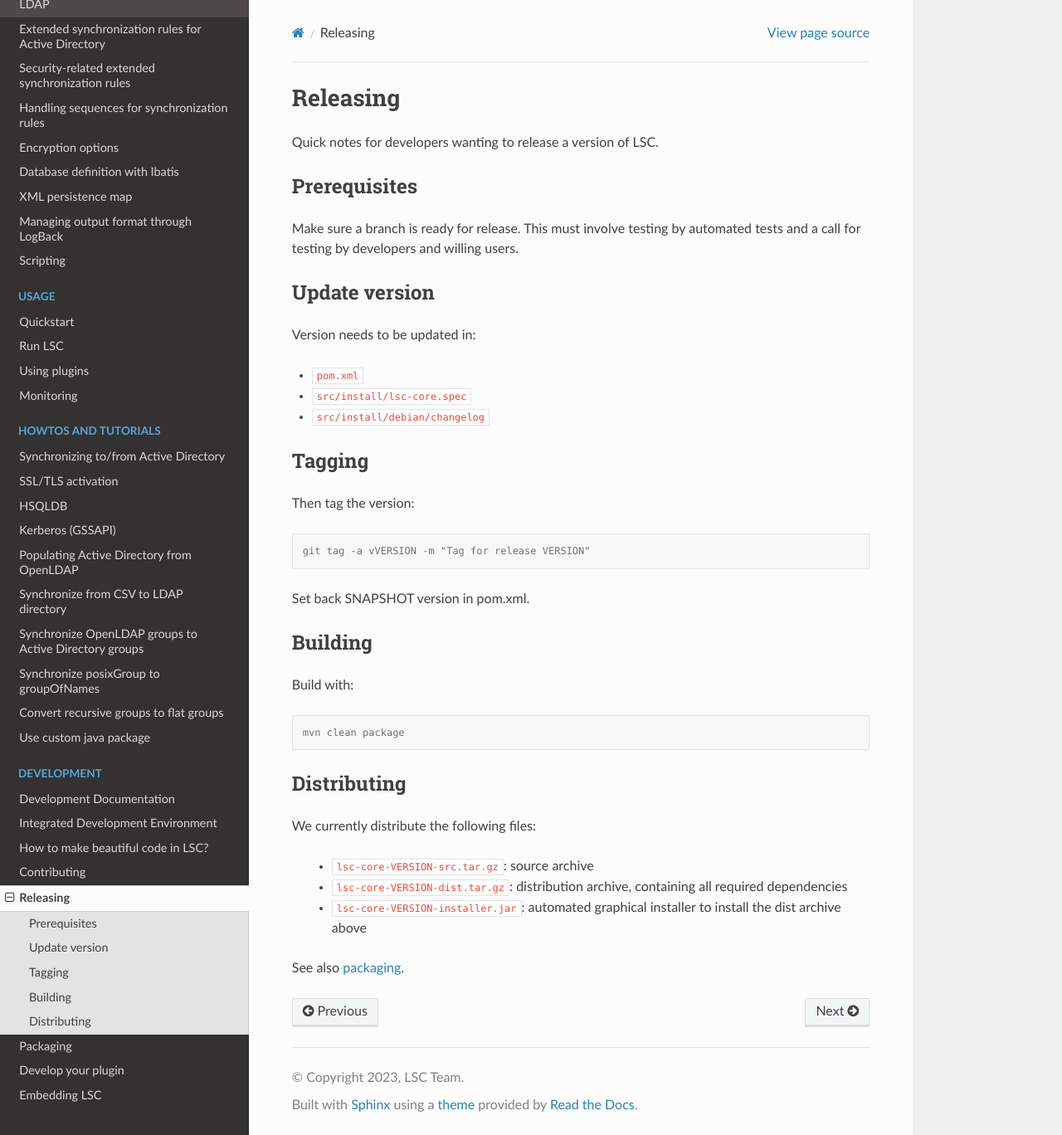
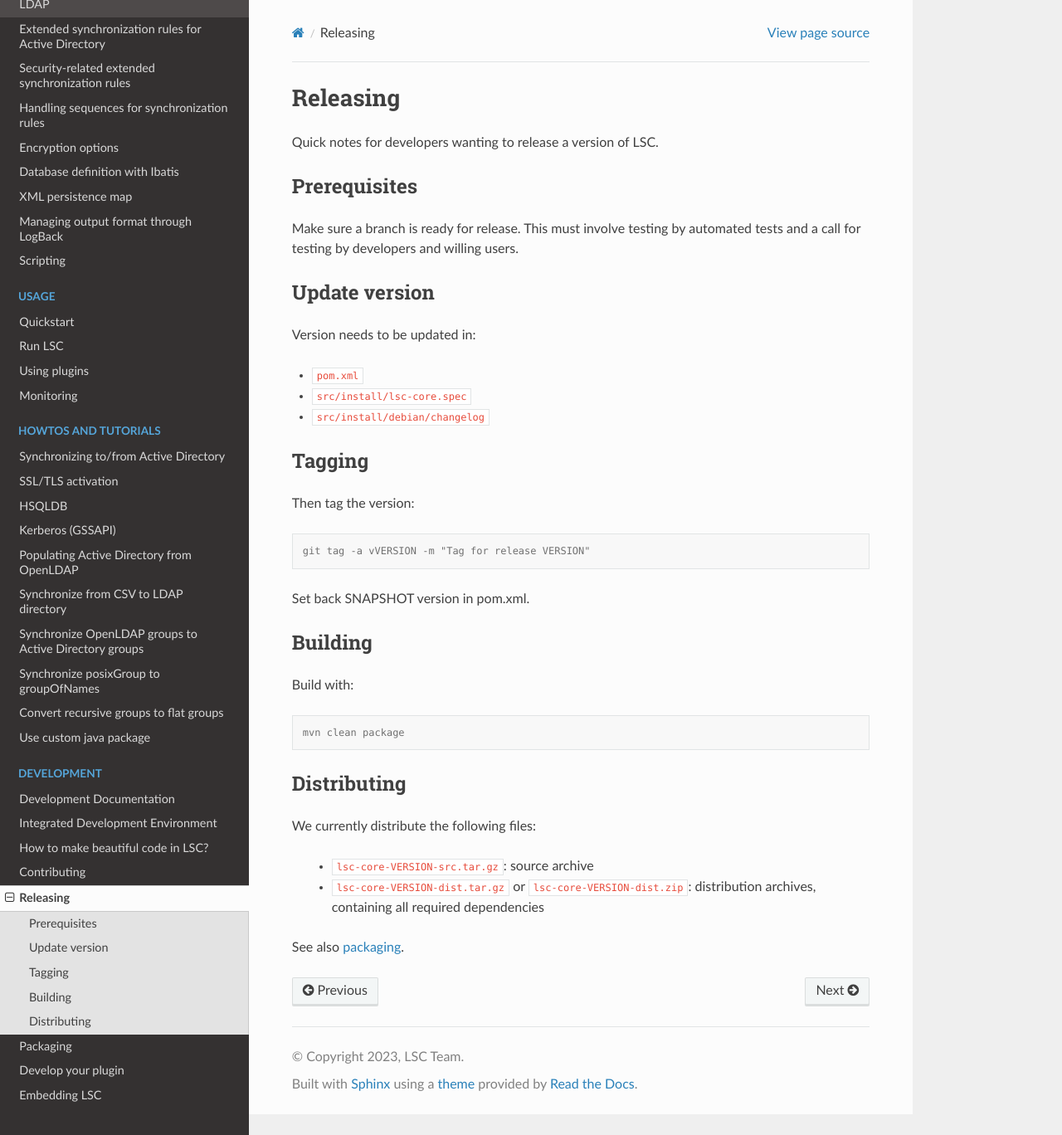
Before and after one commit to lsc-project/documentation, a Sphinx documentation site: the page built from source/release.rst, in a window 1280 px wide and 1368 px high. Shown: the whole window at 83% size. Built offline with Sphinx 7.4.7 and the Read the Docs theme 3.1.0, drawn with Linux system fonts in a browser that asks for light colours.

Commit message:
Graphical installer no more provided

```diff
--- a/source/release.rst
+++ b/source/release.rst
@@ -44,7 +44,6 @@ Distributing
 We currently distribute the following files:
 
   * ``lsc-core-VERSION-src.tar.gz``: source archive
-  * ``lsc-core-VERSION-dist.tar.gz``: distribution archive, containing all required dependencies
-  * ``lsc-core-VERSION-installer.jar``: automated graphical installer to install the dist archive above
+  * ``lsc-core-VERSION-dist.tar.gz`` or ``lsc-core-VERSION-dist.zip``: distribution archives, containing all required dependencies
 
 See also :doc:`packaging <packaging>`.
```
